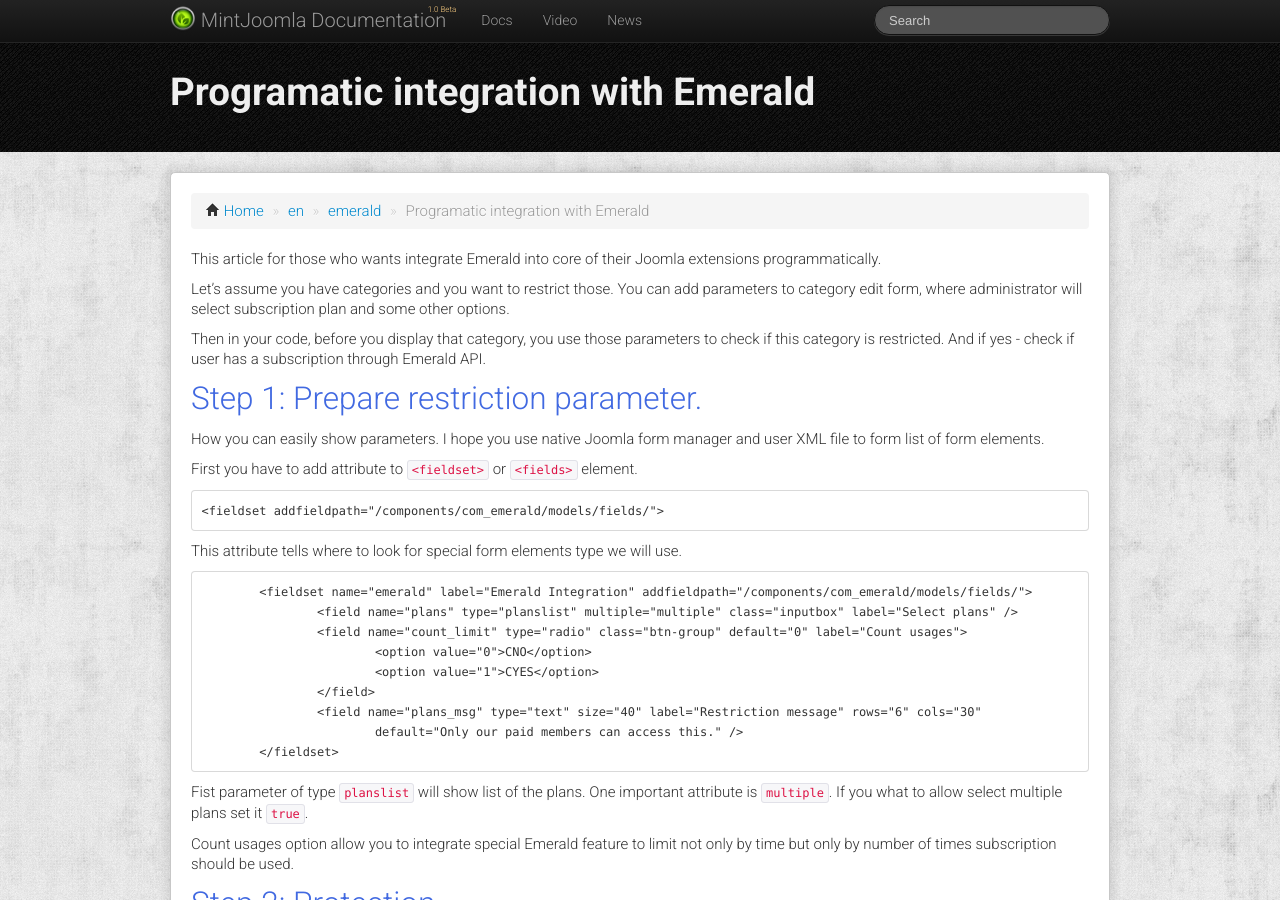
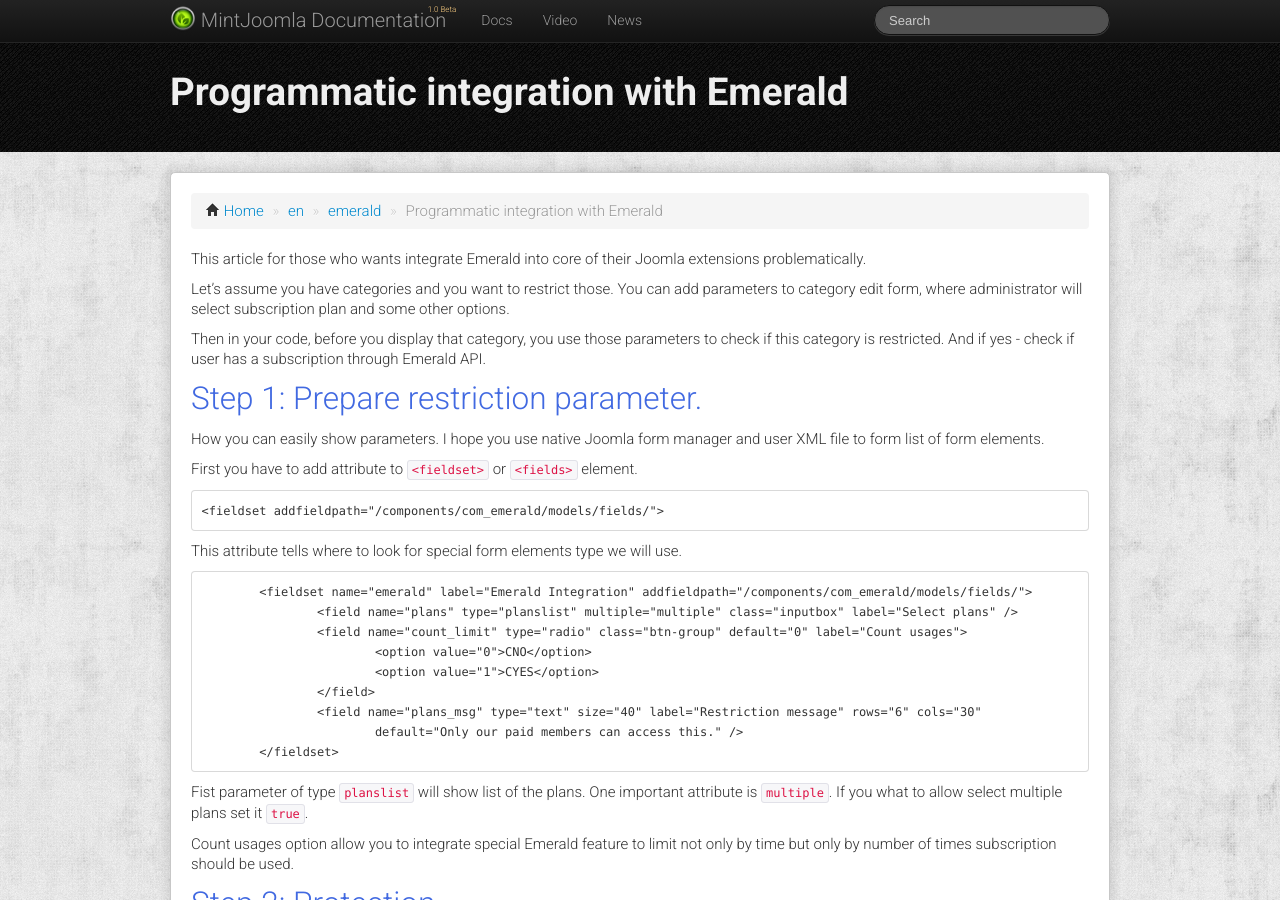
Before and after one commit to MintJoomla/MintJoomla.github.io, a Jekyll site: the page built from en/emerald/_posts/2013-01-01-integrate.md, in a window 1280 px wide and 900 px high. Built offline with Jekyll 4.4.1, drawn with Linux system fonts in a browser that asks for light colours; comment, search, counter and statistics services are not loaded.

Commit message:
fix list

```diff
--- a/en/emerald/_posts/2013-01-01-integrate.md
+++ b/en/emerald/_posts/2013-01-01-integrate.md
@@ -1,11 +1,11 @@
 ---
 layout: doc
-title:  "Programatic integration with Emerald"
+title:  "Programmatic integration with Emerald"
 date:   2013-09-16 12:30:30
-tags: developer
+tags: other developer
 ---
 
-This article for those who wants integrate Emerald into core of their Joomla extensions programmatically.
+This article for those who wants integrate Emerald into core of their Joomla extensions problematically.
 
 Let's assume you have categories and you want to restrict those. You can add parameters to category edit form, where administrator will select subscription plan and some other options.
 
```
